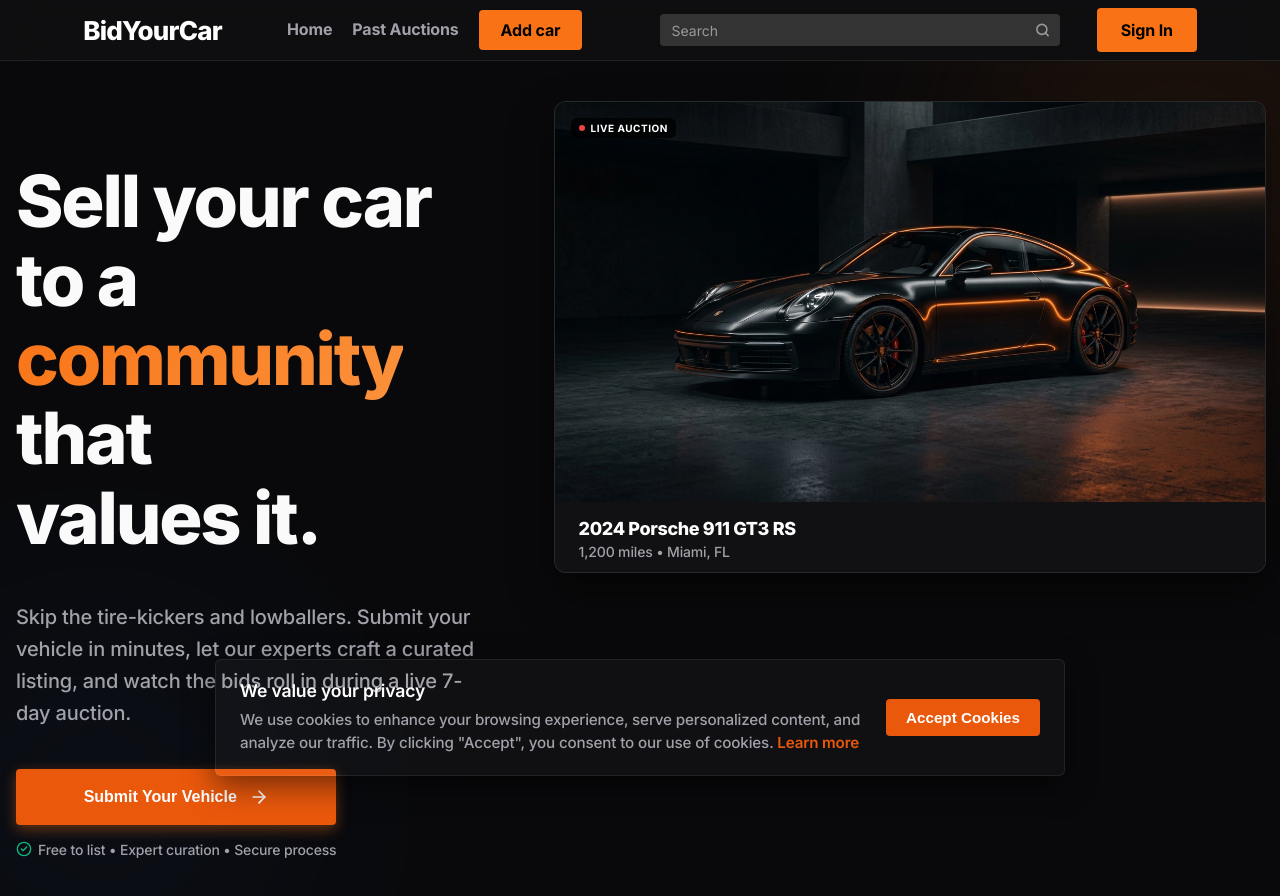
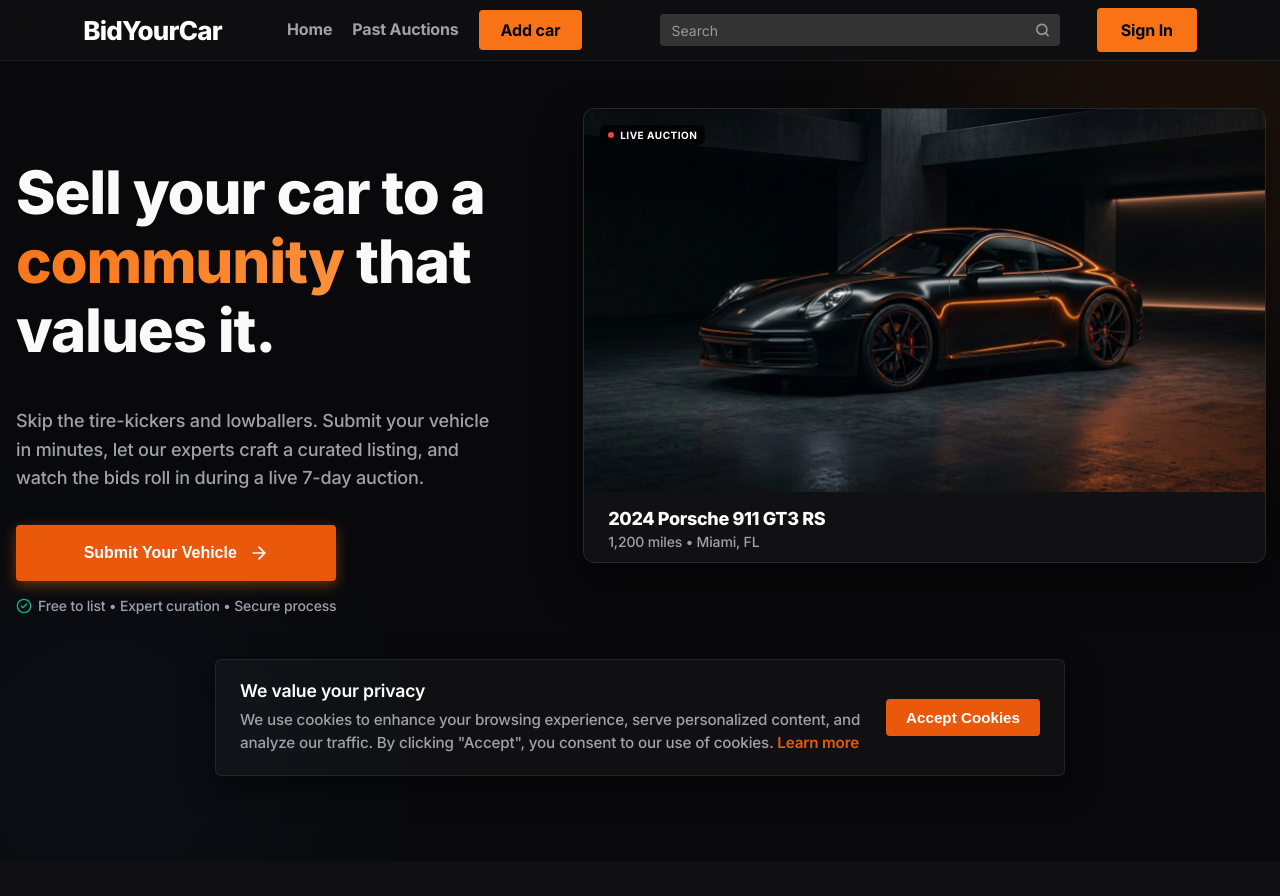
Before and after one commit to syncleon/bid-your-car, a React (Vite) app in the folder bidfe/: page /sell-car in a window 1280 px wide. After the commit the page ends 861 px from the top, so only its background shows below. Built offline with nearby package versions, Linux system fonts and the light colour scheme; no server answers.

Commit message:
Fix awkward hero title wrapping by removing forced line breaks and tweaking typography scale

```diff
--- a/bidfe/src/pages/SellCar/SellCarPage.css
+++ b/bidfe/src/pages/SellCar/SellCarPage.css
@@ -128,7 +128,7 @@
 
 @media (min-width: 1024px) {
     .hero-content-wrapper {
-        grid-template-columns: 0.8fr 1.2fr;
+        grid-template-columns: 0.85fr 1.15fr;
         gap: 64px;
     }
 }
@@ -140,10 +140,10 @@
 }
 
 .hero-title {
-    font-size: clamp(40px, 6vw, 72px);
+    font-size: clamp(36px, 5vw, 60px);
     font-weight: 800;
-    letter-spacing: -0.03em;
-    line-height: 1.1;
+    letter-spacing: -0.02em;
+    line-height: 1.15;
     margin-bottom: 24px;
 }
 
@@ -154,11 +154,11 @@
 }
 
 .hero-subtitle {
-    font-size: clamp(16px, 2vw, 20px);
+    font-size: clamp(16px, 1.5vw, 18px);
     color: #a1a1aa;
     line-height: 1.6;
-    margin-bottom: 40px;
-    max-width: 540px;
+    margin-bottom: 32px;
+    max-width: 480px;
 }
 
 /* Inline Submit Form overrides */
--- a/bidfe/src/pages/SellCar/SellCarPage.tsx
+++ b/bidfe/src/pages/SellCar/SellCarPage.tsx
@@ -47,9 +47,7 @@ export const SellCarPage = observer(() => {
                 <div className={`hero-content-wrapper ${isSubmitting ? 'is-submitting' : ''}`}>
                         <div className="hero-text-block">
                             <h1 className="hero-title">
-                                Sell your car to a <br className="hidden-mobile" />
-                                <span className="text-gradient">community</span> that <br className="hidden-mobile" />
-                                values it.
+                                Sell your car to a <span className="text-gradient">community</span> that values it.
                             </h1>
                             <p className="hero-subtitle">
                                 Skip the tire-kickers and lowballers. Submit your vehicle in minutes, let our experts craft a curated listing, and watch the bids roll in during a live 7-day auction.
```
